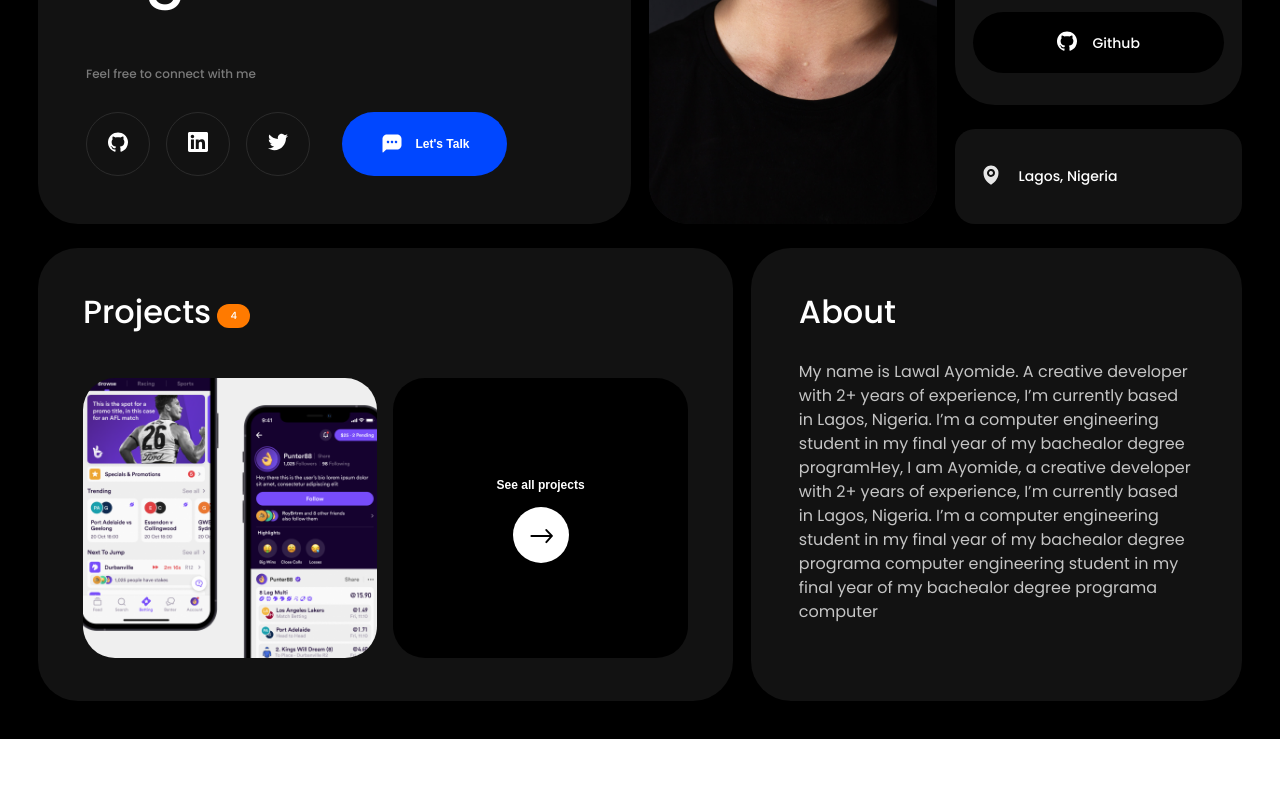
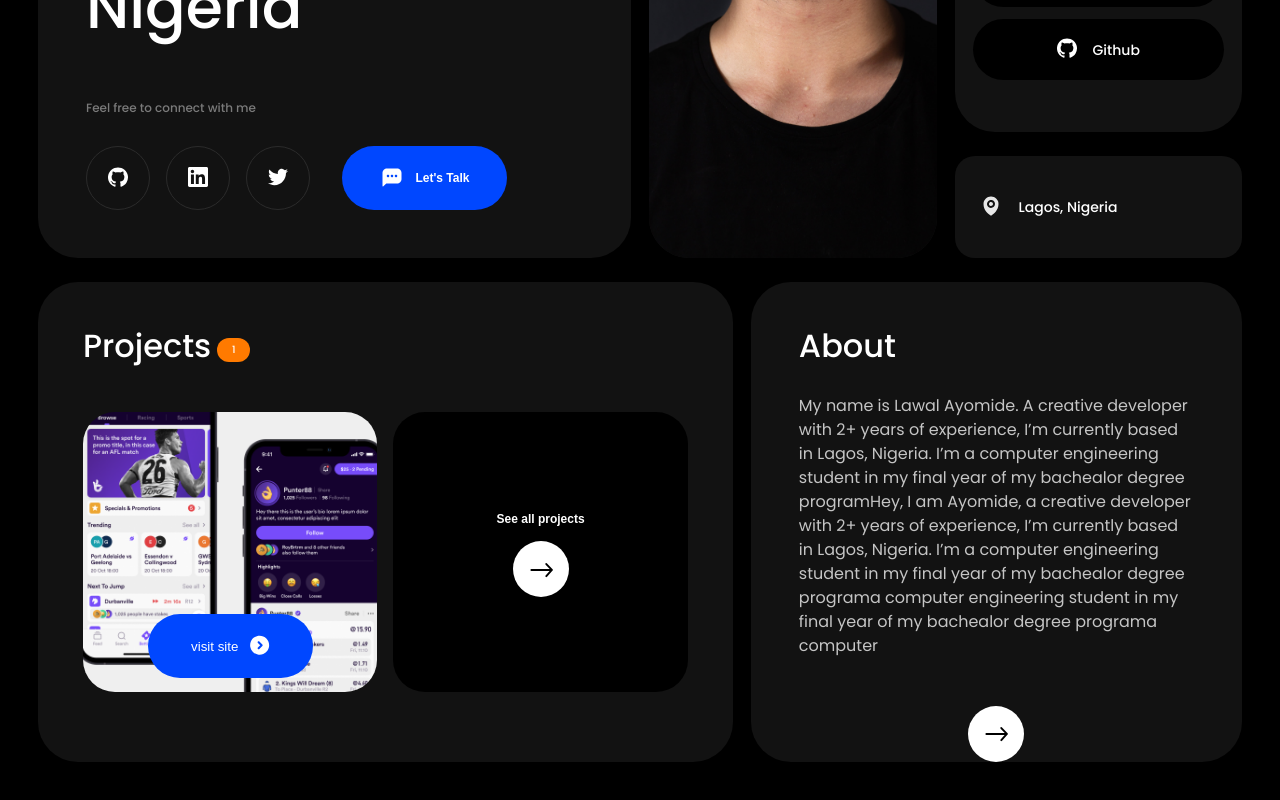
Before and after one commit to devphaseX/-my_portfolio, a Next.js app: page / in a window 1280 px wide. Shown: the part 386-1186 px from the top of the page. Before the commit the page ends 1125 px from the top, so only its background shows below. Built offline with nearby package versions, Linux system fonts and the light colour scheme.

Commit message:
encapsulate button component

```diff
--- /dev/null
+++ b/src/app/about-me/page.tsx
@@ -0,0 +1,3 @@
+export default function AboutMe() {
+  return <div></div>;
+}
--- a/src/app/projects/data.ts
+++ b/src/app/projects/data.ts
@@ -10,6 +10,18 @@ interface ProjectData {
   };
 }
 
+const showcaseProjects: Array<ProjectData> = [
+  {
+    id: 1,
+    title: 'Payeasy',
+    description:
+      'An online platform that allow people to learn how to code anytime, anywhere',
+    bannerImgUrl: '/images/project-2.png',
+    technologyTags: ['React.js', 'Typescript', 'Prisma', 'Nodejs'],
+    link: { repo: '', live: 'something' },
+  },
+];
+
 const projects: Array<ProjectData> = [
   {
     id: 1,
@@ -18,7 +30,7 @@ const projects: Array<ProjectData> = [
       'An online platform that allow people to learn how to code anytime, anywhere',
     bannerImgUrl: '/images/project-2.png',
     technologyTags: ['React.js', 'Typescript', 'Prisma', 'Nodejs'],
-    link: { repo: '', live: '' },
+    link: { repo: '', live: 'something' },
   },
   {
     id: 2,
@@ -27,7 +39,7 @@ const projects: Array<ProjectData> = [
       'An online platform that allow people to learn how to code anytime, anywhere',
     bannerImgUrl: '/images/project-1.png',
     technologyTags: ['React.js', 'Typescript', 'Prisma', 'Nodejs'],
-    link: { repo: '', live: '' },
+    link: { repo: '', live: 'something' },
   },
   {
     id: 3,
@@ -36,7 +48,7 @@ const projects: Array<ProjectData> = [
       'An online platform that allow people to learn how to code anytime, anywhere',
     bannerImgUrl: '/images/project-3.png',
     technologyTags: ['React.js', 'Typescript', 'Prisma', 'Nodejs'],
-    link: { repo: '', live: '' },
+    link: { repo: '', live: 'something' },
   },
   {
     id: 4,
@@ -45,7 +57,7 @@ const projects: Array<ProjectData> = [
       'An online platform that allow people to learn how to code anytime, anywhere',
     bannerImgUrl: '/images/project-4.png',
     technologyTags: ['React.js', 'Typescript', 'Prisma', 'Nodejs'],
-    link: { repo: '', live: '' },
+    link: { repo: '', live: 'something' },
   },
   // {
   //   title: 'Vertt',
@@ -57,4 +69,4 @@ const projects: Array<ProjectData> = [
   // },
 ];
 
-export { projects, type ProjectData };
+export { projects, type ProjectData, showcaseProjects };
--- a/src/app/style/home.css
+++ b/src/app/style/home.css
@@ -116,8 +116,14 @@
 .view__icon {
   height: 56px;
   width: 56px;
+  border-radius: 50%;
+  background-color: black;
+  border: 1px solid var(--dark-grey-5);
+}
+
+.view__icon-fill {
   background-color: var(--white);
-  border-radius: 50%;
+  border-color: transparent;
 }
 
 .about-part-content {
@@ -129,6 +135,12 @@
 .about-detail {
   color: var(--light-grey-1);
   margin-top: 32px;
+}
+
+.about-read-more {
+  display: flex;
+  justify-content: center;
+  margin-top: 48px;
 }
 
 @media (max-width: 500px) {
--- a/src/app/style/projectcard.css
+++ b/src/app/style/projectcard.css
@@ -122,3 +122,32 @@
     row-gap: 16px;
   }
 }
+
+.showcase-project-card {
+  display: flex;
+  flex-direction: column;
+  justify-content: flex-end;
+  position: relative;
+  align-items: center;
+  padding-bottom: 14px;
+}
+
+.showcase-card-img {
+  position: absolute;
+  inset: 0;
+  border-radius: 32px;
+  overflow: hidden;
+}
+
+.showcase-card-img img {
+  display: block;
+  width: 100%;
+  height: 100%;
+  object-fit: cover;
+}
+
+.showcase-card-actions {
+  display: inline-flex;
+  position: relative;
+  z-index: 1;
+}
--- a/src/components/HomeGrid/GridItem/AboutPart/index.tsx
+++ b/src/components/HomeGrid/GridItem/AboutPart/index.tsx
@@ -1,4 +1,5 @@
 import { Header } from '@/components/UI/Header';
+import { ArrowButton } from '@/components/UI/button/ArrowButton';
 import React from 'react';
 
 const AboutPart: React.FC = () => {
@@ -19,6 +20,9 @@ const AboutPart: React.FC = () => {
             computer engineering student in my final year of my bachealor degree
             programa computer
           </p>
+          <div className="about-read-more">
+            <ArrowButton to="/about-me" fill direction={{ rtl: true }} />
+          </div>
         </div>
       </div>
     </div>
--- a/src/components/HomeGrid/GridItem/ProjectPart/index.tsx
+++ b/src/components/HomeGrid/GridItem/ProjectPart/index.tsx
@@ -1,13 +1,13 @@
 'use client';
 import React, { useMemo } from 'react';
-import { useRouter } from 'next/navigation';
-import { projects } from '../../../../app/projects/data';
+import { showcaseProjects } from '../../../../app/projects/data';
 import { Header } from '@/components/UI/Header';
-import { ChevronRightIcon } from '@/components/UI/icons/ChevronRight';
+import { ShowcaseProjectCard } from '@/components/UI/projectCard';
+import { ArrowButton } from '@/components/UI/button/ArrowButton';
 
 const ProjectPart: React.FC = () => {
-  const [firstProject] = useMemo(() => projects, []);
-  const router = useRouter();
+  const projects = useMemo(() => showcaseProjects, []);
+
   return (
     <div className="project-part">
       <div className="project-part-content">
@@ -18,23 +18,15 @@ const ProjectPart: React.FC = () => {
           </span>
         </div>
         <div className="showcase-project">
-          <div className="showcase-listing">
-            <div className="showcase__item">
-              <div>
-                <img src={firstProject.bannerImgUrl} alt={firstProject.title} />
-              </div>
-            </div>
-          </div>
+          {projects.map((project) => (
+            <ShowcaseProjectCard key={project.id} {...project} />
+          ))}
+
           <div className="view-projects">
             <button className="view__button flex center sm-3-ebd">
               <div className="view__content flex-inline">
                 <p className="view__label">See all projects</p>
-                <div
-                  className="view__icon flex center"
-                  onClick={() => router.push('/projects')}
-                >
-                  <ChevronRightIcon width={22} height={14} />
-                </div>
+                <ArrowButton to="/projects" fill direction={{ rtl: true }} />
               </div>
             </button>
           </div>
--- /dev/null
+++ b/src/components/UI/button/ArrowButton.tsx
@@ -0,0 +1,43 @@
+'use client';
+
+import { useRouter } from 'next/navigation';
+import { ChevronRightIcon } from '../icons/ChevronRight';
+import { mergeClass } from '@/lib';
+import { ChevronLeftIcon } from '../icons/ChevronLeft';
+
+interface ArrowButtonProps {
+  to?: string;
+  back?: boolean;
+  fill?: boolean;
+  direction?: { ltr?: true; rtl?: never } | { rtl: true; ltr?: never };
+}
+
+const ArrowButton: React.FC<ArrowButtonProps> = ({
+  to,
+  back,
+  fill,
+  ...props
+}) => {
+  const router = useRouter();
+
+  return (
+    <div
+      className={mergeClass(
+        'view__icon flex center',
+        (fill && 'view__icon-fill') || undefined
+      )}
+      onClick={() =>
+        (typeof back !== 'undefined' && back && router.back()) ||
+        (to && router.push(to))
+      }
+    >
+      {props.direction?.ltr || !props.direction?.rtl ? (
+        <ChevronLeftIcon width={22} height={14} />
+      ) : (
+        <ChevronRightIcon width={22} height={14} />
+      )}
+    </div>
+  );
+};
+
+export { ArrowButton };
--- a/src/components/UI/projectCard/index.tsx
+++ b/src/components/UI/projectCard/index.tsx
@@ -4,6 +4,7 @@ import { ProjectData } from '@/app/projects/data';
 import { PrimaryButton } from '../button/Button';
 import { ChevronRightCircle } from '../icons/ChevronRightCircle';
 import '@/style/projectcard.css';
+import Image from 'next/image';
 interface ProjectCardProps extends ProjectData {
   index: number;
 }
@@ -68,4 +69,25 @@ const ProjectCard: React.FC<ProjectCardProps> = ({
   );
 };
 
-export { ProjectCard };
+const ShowcaseProjectCard: React.FC<ProjectData> = ({
+  bannerImgUrl,
+  title,
+  link: { repo, live },
+}) => (
+  <div className="showcase-project-card">
+    <div className="showcase-card-img">
+      <Image src={bannerImgUrl} alt={title} width={100} height={100} />
+    </div>
+    <div className="showcase-card-actions">
+      {live && (
+        <a href={live}>
+          <PrimaryButton icon={<ChevronRightCircle size={19} />} iconRight>
+            visit site
+          </PrimaryButton>
+        </a>
+      )}
+    </div>
+  </div>
+);
+
+export { ProjectCard, ShowcaseProjectCard };
--- a/src/lib/index.ts
+++ b/src/lib/index.ts
@@ -1,6 +1,6 @@
-const mergeClass = (...classNames: string[]) =>
+const mergeClass = (...classNames: (string | undefined)[]) =>
   classNames
-    .map((name) => name.trim())
+    .map((name) => name && name.trim())
     .join(' ')
     .trim();
 
--- a/tsconfig.json
+++ b/tsconfig.json
@@ -5,6 +5,7 @@
     "allowJs": true,
     "skipLibCheck": true,
     "strict": true,
+    "exactOptionalPropertyTypes": true,
     "forceConsistentCasingInFileNames": true,
     "noEmit": true,
     "esModuleInterop": true,
```
Also changed, not shown: src/app/projects/tag.tsx (+3 -6 lines).
